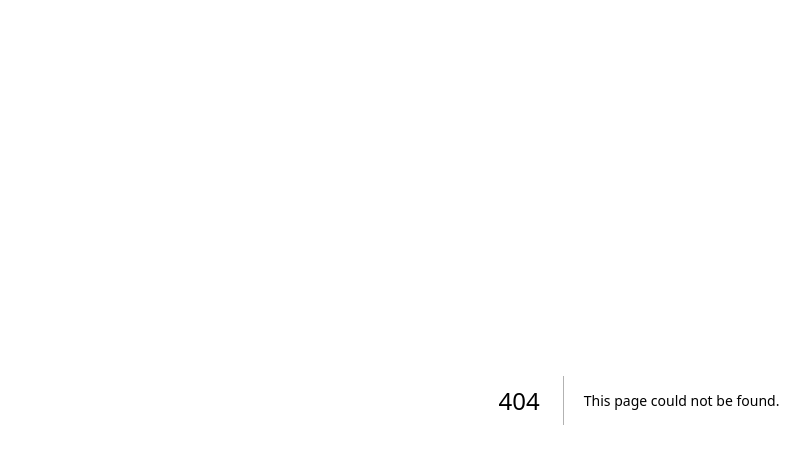
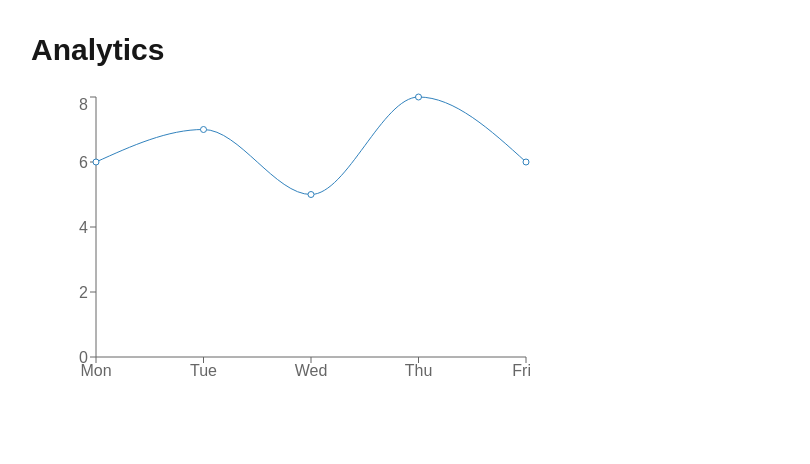
Before and after one commit to helenaaelges-hue/noema, a Next.js app: page /analytics in a window 1280 px wide. Before the commit this address had no page. Shown: the top 464 px of the page, without its empty margins (1-811 px from the left). Built offline with nearby package versions, Linux system fonts and the light colour scheme.

Commit message:
Create Analytics Page

```diff
--- /dev/null
+++ b/app/analytics/page.tsx
@@ -0,0 +1,26 @@
+"use client";
+
+import { LineChart, Line, XAxis, YAxis, Tooltip } from "recharts";
+
+const data = [
+    { day: "Mon", mood: 6},
+    { day: "Tue", mood: 7},
+    { day: "Wed", mood: 5},
+    { day: "Thu", mood: 8},
+    { day: "Fri", mood: 6},
+];
+
+export default function AnalyticsPage() {
+    return (
+        <main className="p-8">
+            <h1 className="text-3xl font-bold mb-6">Analytics</h1>
+
+            <LineChart width={500} height={300} data={data}>
+                <XAxis dataKey="day" />
+                <YAxis />
+                <Tooltip />
+                <Line type="monotone" dataKey="mood" />
+            </LineChart>
+        </main>
+    );
+}
--- a/package.json
+++ b/package.json
@@ -11,7 +11,8 @@
   "dependencies": {
     "next": "16.2.9",
     "react": "19.2.4",
-    "react-dom": "19.2.4"
+    "react-dom": "19.2.4",
+    "recharts": "^3.8.1"
   },
   "devDependencies": {
     "@tailwindcss/postcss": "^4",
```
Also changed, not shown: 1 other file (tests, documents, lock files or other folders).
